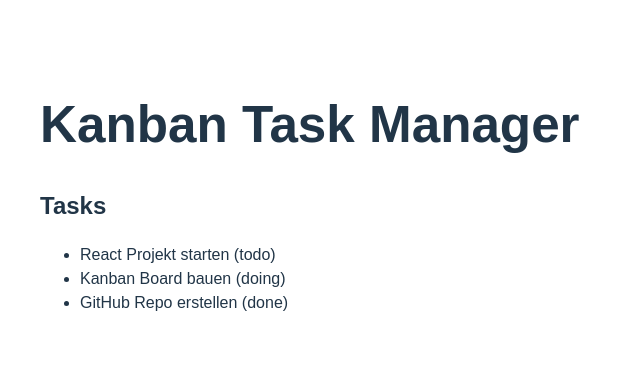
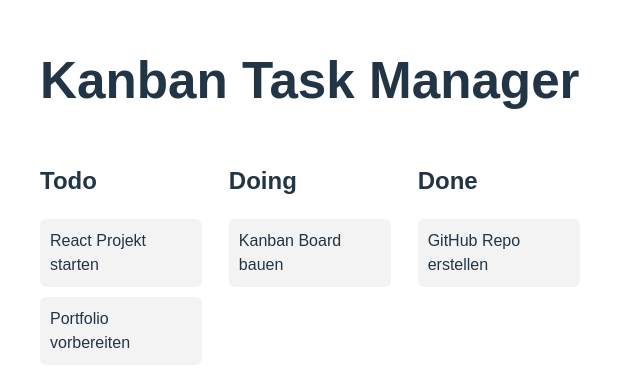
Before and after one commit to ufukibis20/kanban-task-manager, a React (Vite) app: page / in a window 1280 px wide. Shown: the part 203-590 px from the top of the page, without its empty margins (0-640 px from the left). Built offline with nearby package versions, Linux system fonts and the light colour scheme.

Commit message:
add basic kanban board layout

```diff
--- a/src/App.tsx
+++ b/src/App.tsx
@@ -1,25 +1,54 @@
 import { useState } from "react";
 
+type Status = "todo" | "doing" | "done";
+
+type Task = {
+  id: string;
+  title: string;
+  status: Status;
+};
+
 function App() {
-  const [tasks] = useState([
+  const [tasks] = useState<Task[]>([
     { id: "1", title: "React Projekt starten", status: "todo" },
     { id: "2", title: "Kanban Board bauen", status: "doing" },
     { id: "3", title: "GitHub Repo erstellen", status: "done" },
+    { id: "4", title: "Portfolio vorbereiten", status: "todo" }
   ]);
+
+  const renderColumn = (status: Status, title: string) => {
+    return (
+      <div style={{ width: "30%" }}>
+        <h2>{title}</h2>
+
+        {tasks
+          .filter((task) => task.status === status)
+          .map((task) => (
+            <div
+              key={task.id}
+              style={{
+                padding: "10px",
+                marginBottom: "10px",
+                background: "#f3f3f3",
+                borderRadius: "6px"
+              }}
+            >
+              {task.title}
+            </div>
+          ))}
+      </div>
+    );
+  };
 
   return (
     <div style={{ padding: "40px", fontFamily: "Arial" }}>
       <h1>Kanban Task Manager</h1>
 
-      <h2>Tasks</h2>
-
-      <ul>
-        {tasks.map((task) => (
-          <li key={task.id}>
-            {task.title} ({task.status})
-          </li>
-        ))}
-      </ul>
+      <div style={{ display: "flex", justifyContent: "space-between" }}>
+        {renderColumn("todo", "Todo")}
+        {renderColumn("doing", "Doing")}
+        {renderColumn("done", "Done")}
+      </div>
     </div>
   );
 }
```
